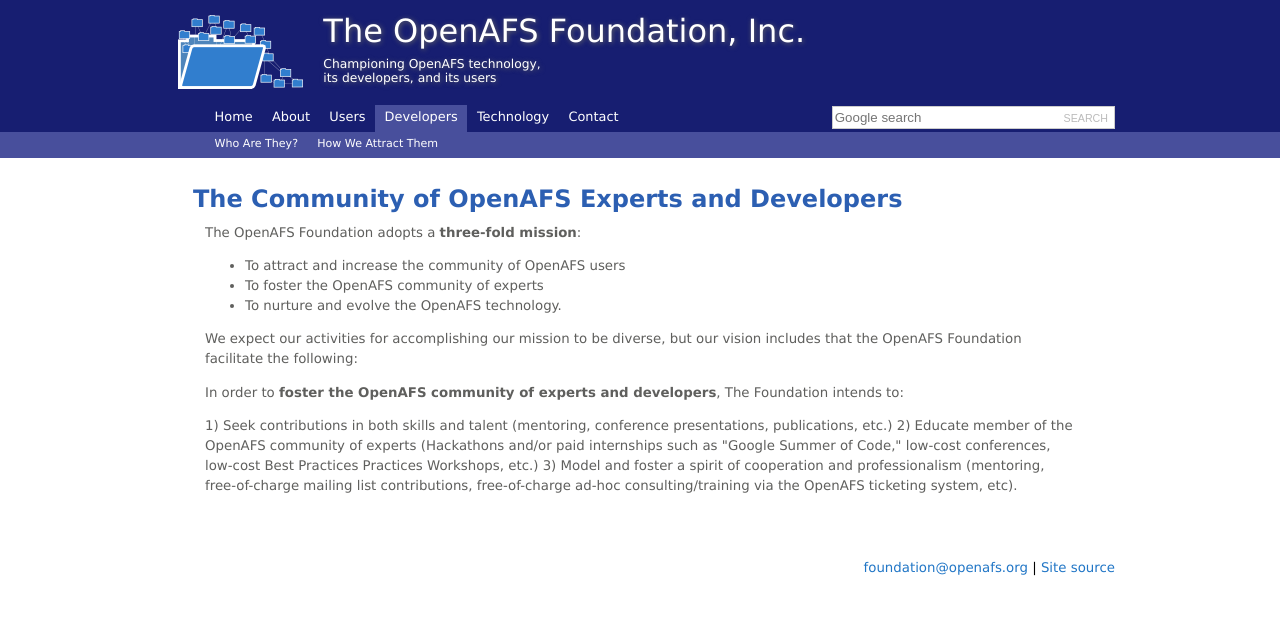
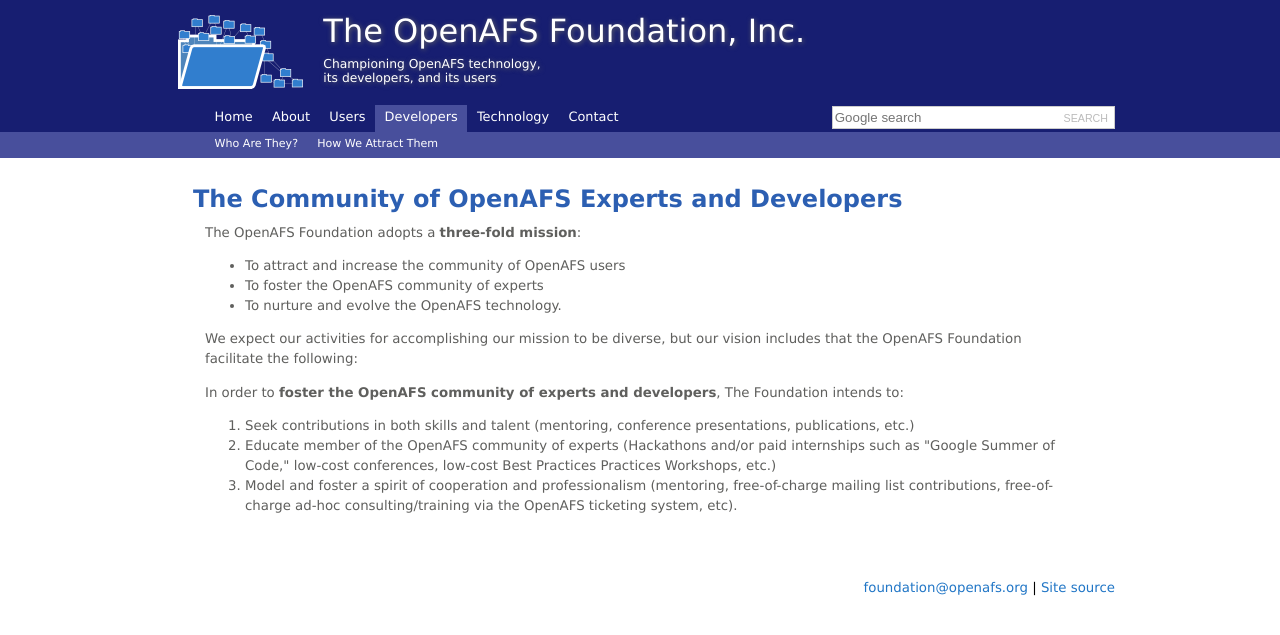
Before and after one commit to openafsfoundation/openafsfoundation.org, a Jekyll site: the page built from devs/index.md, in a window 1280 px wide. Shown: the top 635 px of the page. Built offline with Jekyll 4.4.1, drawn with Linux system fonts in a browser that asks for light colours.

Commit message:
perhaps this might be the way numbered lists work
Still experimenting with markdown language.

```diff
--- a/devs/index.md
+++ b/devs/index.md
@@ -15,6 +15,6 @@
 
 In order to **foster the OpenAFS community of experts and developers**, The Foundation intends to:
 
-  1) Seek contributions in both skills and talent (mentoring, conference presentations, publications, etc.)
-  2) Educate member of the OpenAFS community of experts (Hackathons and/or paid internships such as "Google Summer of Code," low-cost conferences, low-cost Best Practices Practices Workshops, etc.)
-  3) Model and foster a spirit of cooperation and professionalism (mentoring, free-of-charge mailing list contributions, free-of-charge ad-hoc consulting/training via the OpenAFS ticketing system, etc).
+1. Seek contributions in both skills and talent (mentoring, conference presentations, publications, etc.)
+2. Educate member of the OpenAFS community of experts (Hackathons and/or paid internships such as "Google Summer of Code," low-cost conferences, low-cost Best Practices Practices Workshops, etc.)
+3. Model and foster a spirit of cooperation and professionalism (mentoring, free-of-charge mailing list contributions, free-of-charge ad-hoc consulting/training via the OpenAFS ticketing system, etc).
```
